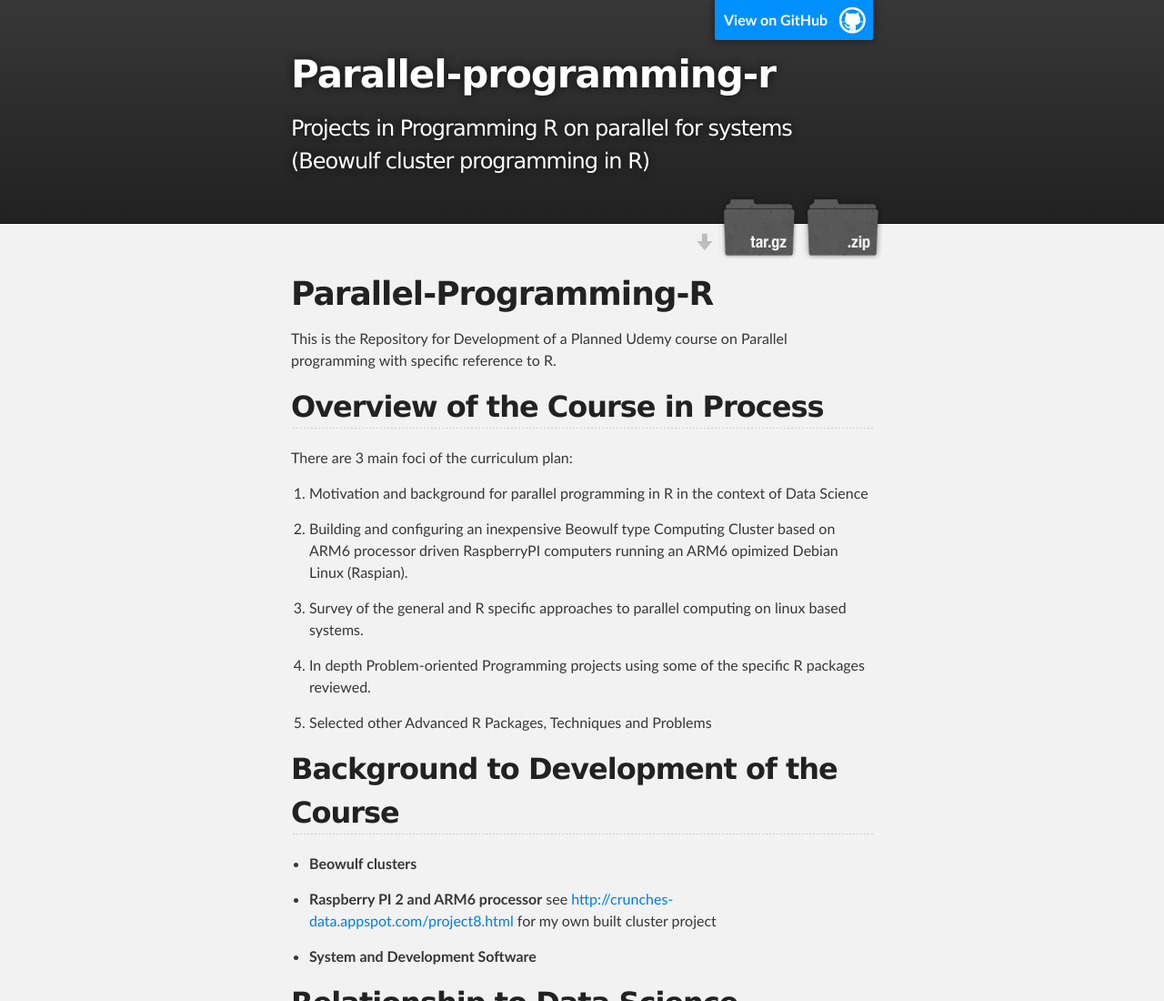
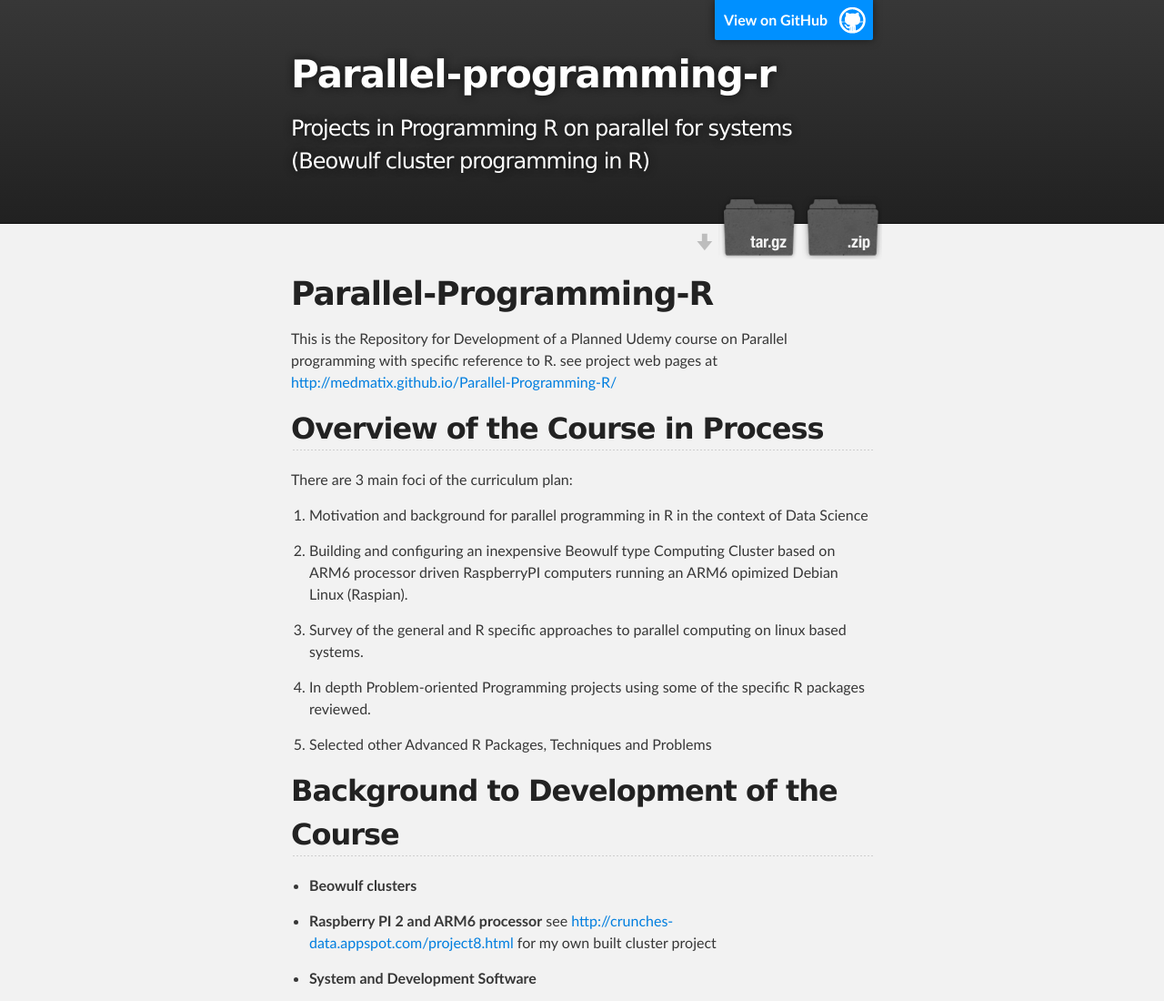
Before and after one commit to medmatix/Parallel-Programming-R, a plain HTML site: page index.html in a window 1280 px wide. Shown: the top 1100 px of the page at 91% size. Drawn offline with Linux system fonts and the light colour scheme.

```diff
--- a/index.html
+++ b/index.html
@@ -34,7 +34,8 @@
         <h1>
 <a id="parallel-programming-r" class="anchor" href="#parallel-programming-r" aria-hidden="true"><span aria-hidden="true" class="octicon octicon-link"></span></a>Parallel-Programming-R</h1>
 
-<p>This is the Repository for Development of a Planned Udemy course on Parallel programming with specific reference to R.</p>
+<p>This is the Repository for Development of a Planned Udemy course on Parallel programming with specific reference to R.
+see project web pages at <a href="http://medmatix.github.io/Parallel-Programming-R/">http://medmatix.github.io/Parallel-Programming-R/</a> </p>
 
 <h2>
 <a id="overview-of-the-course-in-process" class="anchor" href="#overview-of-the-course-in-process" aria-hidden="true"><span aria-hidden="true" class="octicon octicon-link"></span></a>Overview of the Course in Process</h2>
--- a/params.json
+++ b/params.json
@@ -1,6 +1,6 @@
 {
   "name": "Parallel-programming-r",
   "tagline": "Projects in Programming R on parallel for systems (Beowulf cluster programming in R)",
-  "body": "# Parallel-Programming-R\r\nThis is the Repository for Development of a Planned Udemy course on Parallel programming with specific reference to R.\r\n\r\n##Overview of the Course in Process\r\nThere are 3 main foci of the curriculum plan:\r\n\r\n1.  Motivation and background for parallel programming in R in the context of Data Science\r\n\r\n2.  Building and configuring an inexpensive Beowulf type Computing Cluster based on ARM6 processor driven RaspberryPI computers running an ARM6 opimized Debian Linux (Raspian).\r\n\r\n3.  Survey of the general and R specific approaches to parallel computing on linux based systems. \r\n\r\n4.  In depth Problem-oriented Programming projects using some of the specific R packages reviewed.\r\n\r\n5.  Selected other Advanced R Packages, Techniques and Problems\r\n\r\n\r\n##Background to Development of the Course\r\n\r\n-  **Beowulf clusters**\r\n\r\n-  **Raspberry PI 2 and  ARM6 processor**\r\n  see http://crunches-data.appspot.com/project8.html for my own built cluster project\r\n\r\n-  **System and Development Software**\r\n\r\n\r\n\r\n##Relationship to Data Science\r\n\r\n##Content Details Development\r\n\r\n##Project Problems development\r\n\r\n##Didactic Resources to Consider\r\n",
+  "body": "# Parallel-Programming-R\r\nThis is the Repository for Development of a Planned Udemy course on Parallel programming with specific reference to R.\r\nsee project web pages at http://medmatix.github.io/Parallel-Programming-R/ \r\n##Overview of the Course in Process\r\nThere are 3 main foci of the curriculum plan:\r\n\r\n1.  Motivation and background for parallel programming in R in the context of Data Science\r\n\r\n2.  Building and configuring an inexpensive Beowulf type Computing Cluster based on ARM6 processor driven RaspberryPI computers running an ARM6 opimized Debian Linux (Raspian).\r\n\r\n3.  Survey of the general and R specific approaches to parallel computing on linux based systems. \r\n\r\n4.  In depth Problem-oriented Programming projects using some of the specific R packages reviewed.\r\n\r\n5.  Selected other Advanced R Packages, Techniques and Problems\r\n\r\n\r\n##Background to Development of the Course\r\n\r\n-  **Beowulf clusters**\r\n\r\n-  **Raspberry PI 2 and  ARM6 processor**\r\n  see http://crunches-data.appspot.com/project8.html for my own built cluster project\r\n\r\n-  **System and Development Software**\r\n\r\n\r\n\r\n##Relationship to Data Science\r\n\r\n##Content Details Development\r\n\r\n##Project Problems development\r\n\r\n##Didactic Resources to Consider\r\n",
   "note": "Don't delete this file! It's used internally to help with page regeneration."
 }
```
